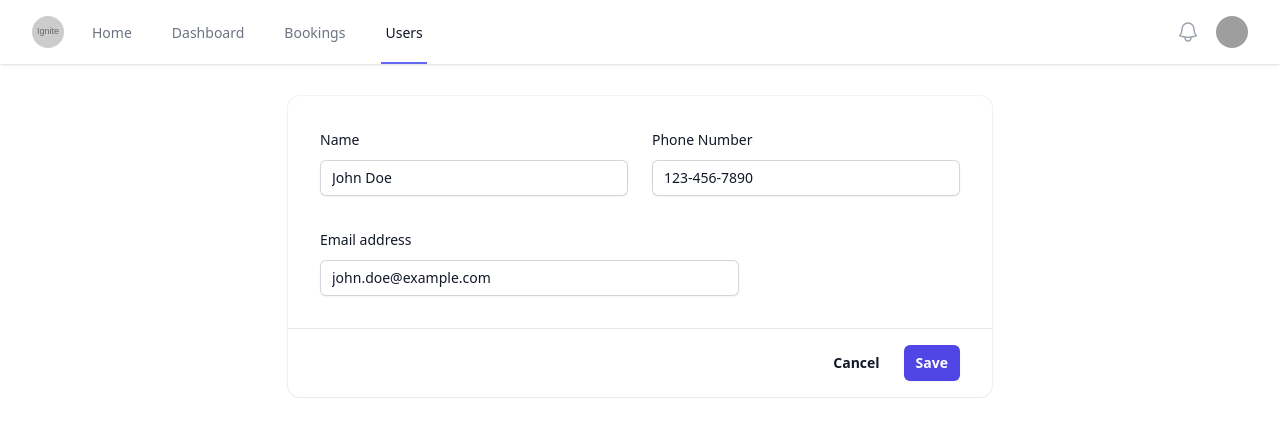
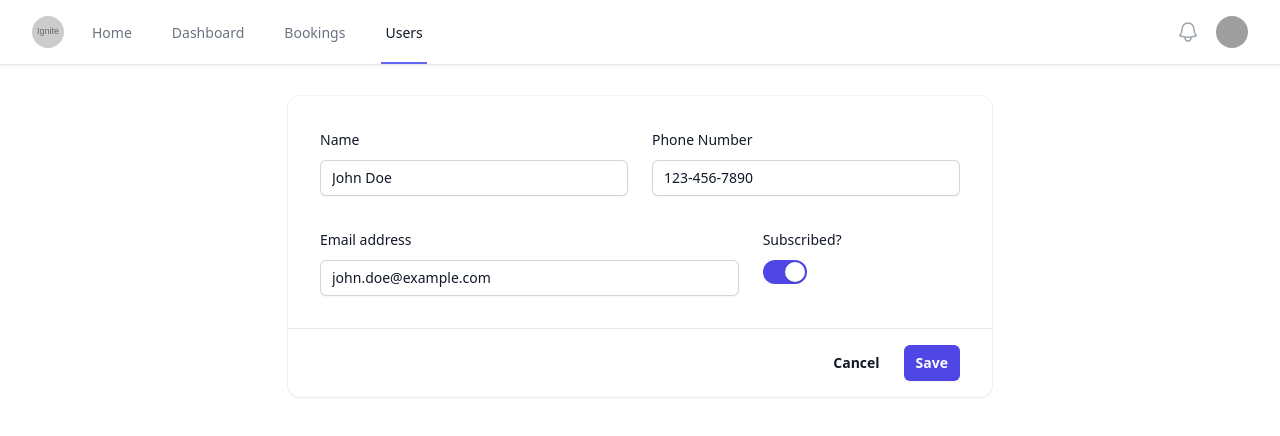
Before and after one commit to callan321/ignite-life-frontend-experimental, a React (Vite) app: page /admin/users/edit/1 in a window 1280 px wide. Shown: the top 436 px of the page. Built offline with nearby package versions, Linux system fonts and the light colour scheme; grey boxes are pictures that could not be loaded.

Commit message:
Updated toggle

```diff
--- a/src/components/admin/AddUser.tsx
+++ b/src/components/admin/AddUser.tsx
@@ -1,10 +1,10 @@
 import {useState} from 'react'
 import {Dialog, DialogBackdrop, DialogPanel} from '@headlessui/react'
 import AdminButton from "./AdminButton.tsx"
+import Toggle from "./Toggle.tsx";
 
 export default function AddUser() {
     const [open, setOpen] = useState(false) // Initialize to false to prevent default rendering
-
 
 
     return (
@@ -79,6 +79,15 @@ export default function AddUser() {
                                             />
                                         </div>
                                     </div>
+                                    <div className="sm:col-span-2 ">
+                                        <label htmlFor="subscribed"
+                                               className="block text-sm font-medium leading-6 text-gray-900">
+                                            Subscribed?
+                                        </label>
+                                        <div className="mt-2">
+                                            <Toggle/>
+                                        </div>
+                                    </div>
                                     <div className="sm:col-span-6 flex justify-between ">
                                         <AdminButton name="Cancel" onClick={() => setOpen(false)}
                                                      style="bg-red-600 hover:bg-red-500"/>
--- a/src/components/admin/Toggle.tsx
+++ b/src/components/admin/Toggle.tsx
@@ -0,0 +1,23 @@
+import {useState} from 'react'
+import {Switch} from '@headlessui/react'
+
+type toggleProps = {
+    start : boolean
+}
+export default function Toggle({start}: toggleProps) {
+    const [enabled, setEnabled] = useState(start)
+
+    return (
+        <Switch
+            checked={enabled}
+            onChange={setEnabled}
+            className="group relative inline-flex h-6 w-11 flex-shrink-0 cursor-pointer rounded-full border-2 border-transparent bg-gray-200 transition-colors duration-200 ease-in-out focus:outline-none focus:ring-2 focus:ring-indigo-600 focus:ring-offset-2 data-[checked]:bg-indigo-600"
+        >
+            <span className="sr-only">Use setting</span>
+            <span
+                aria-hidden="true"
+                className="pointer-events-none inline-block h-5 w-5 transform rounded-full bg-white shadow ring-0 transition duration-200 ease-in-out group-data-[checked]:translate-x-5"
+            />
+        </Switch>
+    )
+}
--- a/src/components/admin/UserForm.tsx
+++ b/src/components/admin/UserForm.tsx
@@ -1,6 +1,7 @@
 import {User} from "../../models/types.ts";
 import {useNavigate} from "react-router-dom";
 import {FormEvent} from "react";
+import Toggle from "./Toggle.tsx";
 
 type UserTableProps = {
     user: User
@@ -65,6 +66,14 @@ export default function UserForm({user}: UserTableProps) {
                             />
                         </div>
                     </div>
+                    <div className="sm:col-span-2 ">
+                        <label htmlFor="subscribed" className="block text-sm font-medium leading-6 text-gray-900">
+                            Subscribed?
+                        </label>
+                        <div className="mt-2">
+                            <Toggle start={user.subscribed}/>
+                        </div>
+                    </div>
                 </div>
             </div>
             <div className="flex items-center justify-end gap-x-6 border-t border-gray-900/10 px-4 py-4 sm:px-8">
```
